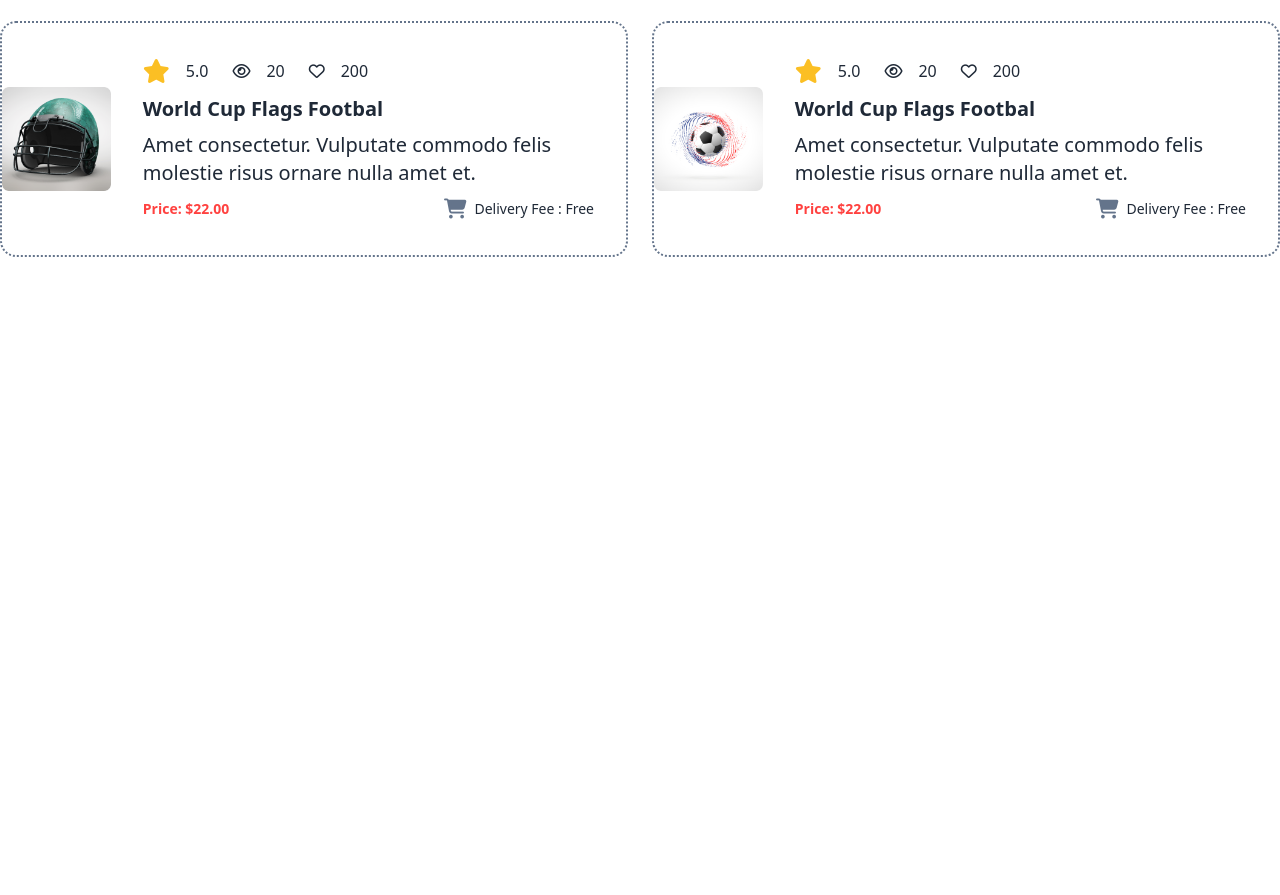
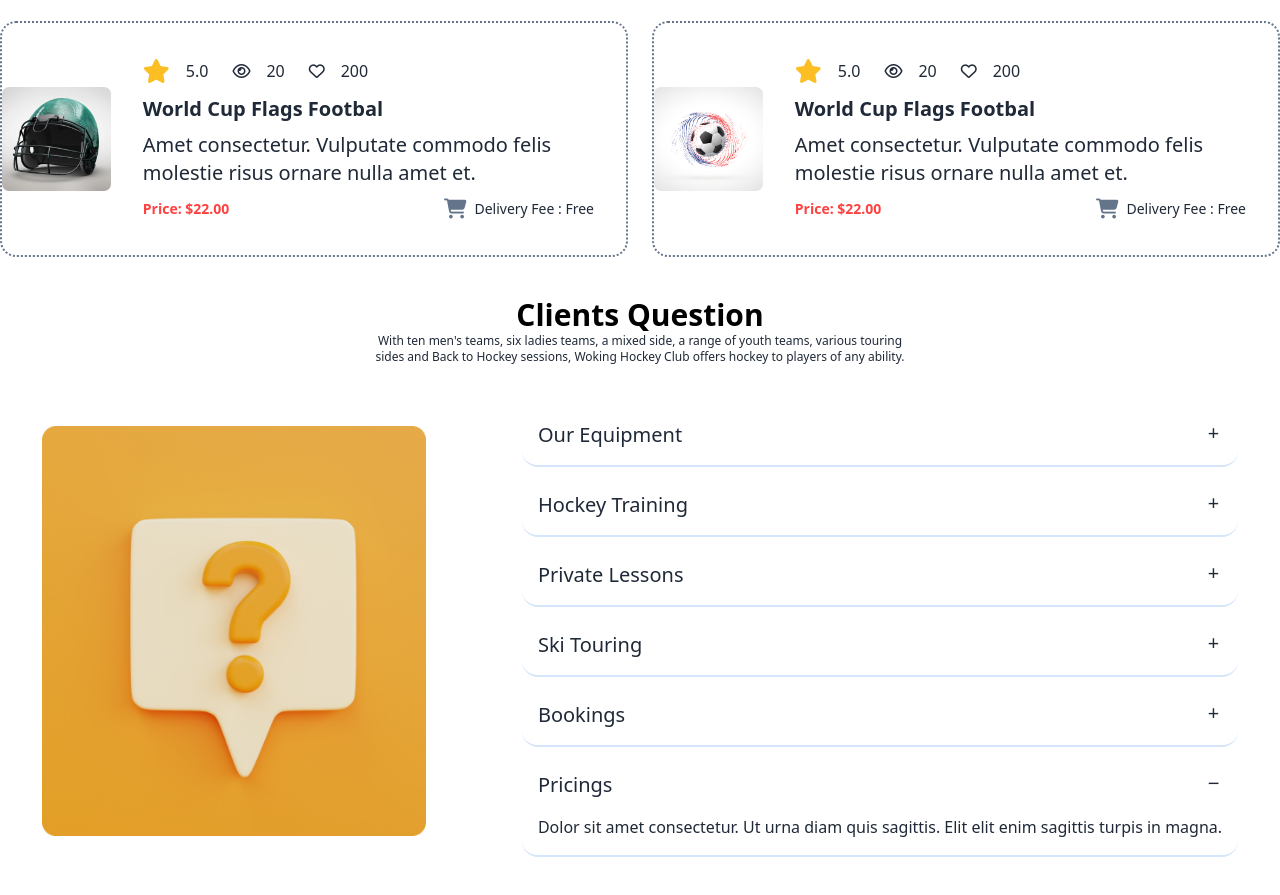
Before and after one commit to shifakhatun/hockys-main-SK-3, a plain HTML site: page index.html in a window 1280 px wide. Shown: the part 2229-3124 px from the top of the page. Before the commit the page ends 2526 px from the top, so only its background shows below. Drawn offline with nearby package versions, Linux system fonts and the light colour scheme.

Commit message:
clients question section added

```diff
--- a/index.html
+++ b/index.html
@@ -353,10 +353,89 @@
           </div>
       </div>
     </div>
+    </div>
+    </section>
+                                  <!-- Clients Question -->
+    <section class="my-10">
+      <div class="text-center mb-4">
+        <h2 class="text-black text-3xl font-extrabold">Clients Question</h2>
+        <p class="text-xs mx-w-md">With ten men's teams, six ladies teams, a mixed side, a range of youth teams, various touring<br>sides and Back to Hockey sessions,  Woking Hockey Club offers hockey to players of any ability.</p>
+      </div>
+                                            <!-- faq hero -->
+      <div class="hero">
+        <div class="hero-content flex-col lg:gap-24 lg:flex-row ">
+          <img src="./Images/11.png" class=" w-1/2 lg:max-w-sm rounded-lg " />
+          <div>
+             <!-- first Question -->
+            <div class="collapse collapse-plus  border-b-2 border-[#D5E5FB] border-solid my-2">
+              <input type="radio" name="my-accordion-2" checked="checked" />
+              <div class="collapse-title text-xl font-medium">
+                Our Equipment
+              </div>
+              <div class="collapse-content">
+                <p>Dolor sit amet consectetur. Ut urna diam quis sagittis. Elit elit enim sagittis turpis in magna. </p>
+              </div>
+            </div>
+            <div class="collapse collapse-plus  border-b-2 border-[#D5E5FB] border-solid my-2">
+              <input type="radio" name="my-accordion-2" checked="checked" />
+              <div class="collapse-title text-xl font-medium">
+                Hockey Training
+              </div>
+              <div class="collapse-content">
+                <p>Dolor sit amet consectetur. Ut urna diam quis sagittis. Elit elit enim sagittis turpis in magna. </p>
+              </div>
+            </div>
+            <div class="collapse collapse-plus  border-b-2 border-[#D5E5FB] border-solid my-2">
+              <input type="radio" name="my-accordion-2" checked="checked" />
+              <div class="collapse-title text-xl font-medium">
+                Private Lessons
+              </div>
+              <div class="collapse-content">
+                <p>Dolor sit amet consectetur. Ut urna diam quis sagittis. Elit elit enim sagittis turpis in magna. </p>
+              </div>
+            </div>
+            <div class="collapse collapse-plus  border-b-2 border-[#D5E5FB] border-solid my-2">
+              <input type="radio" name="my-accordion-2" checked="checked" />
+              <div class="collapse-title text-xl font-medium">
+                Ski Touring
+              </div>
+              <div class="collapse-content">
+                <p>Dolor sit amet consectetur. Ut urna diam quis sagittis. Elit elit enim sagittis turpis in magna. </p>
+              </div>
+            </div>
+            <div class="collapse collapse-plus  border-b-2 border-[#D5E5FB] border-solid my-2">
+              <input type="radio" name="my-accordion-2" checked="checked" />
+              <div class="collapse-title text-xl font-medium">
+                Bookings
+              </div>
+              <div class="collapse-content">
+                <p>Dolor sit amet consectetur. Ut urna diam quis sagittis. Elit elit enim sagittis turpis in magna. </p>
+              </div>
+            </div>
+            <div class="collapse collapse-plus  border-b-2 border-[#D5E5FB] border-solid my-2">
+              <input type="radio" name="my-accordion-2" checked="checked" />
+              <div class="collapse-title text-xl font-medium">
+                Pricings
+              </div>
+              <div class="collapse-content">
+                <p>Dolor sit amet consectetur. Ut urna diam quis sagittis. Elit elit enim sagittis turpis in magna. </p>
+              </div>
+            </div>
+
+                                  <!-- second Question -->
 
 
-    </div>
-    </section>
+
+            <!-- third Question -->
+
+
+
+
+      </div>
+      </section>
+
+
+
 
 
 
```
